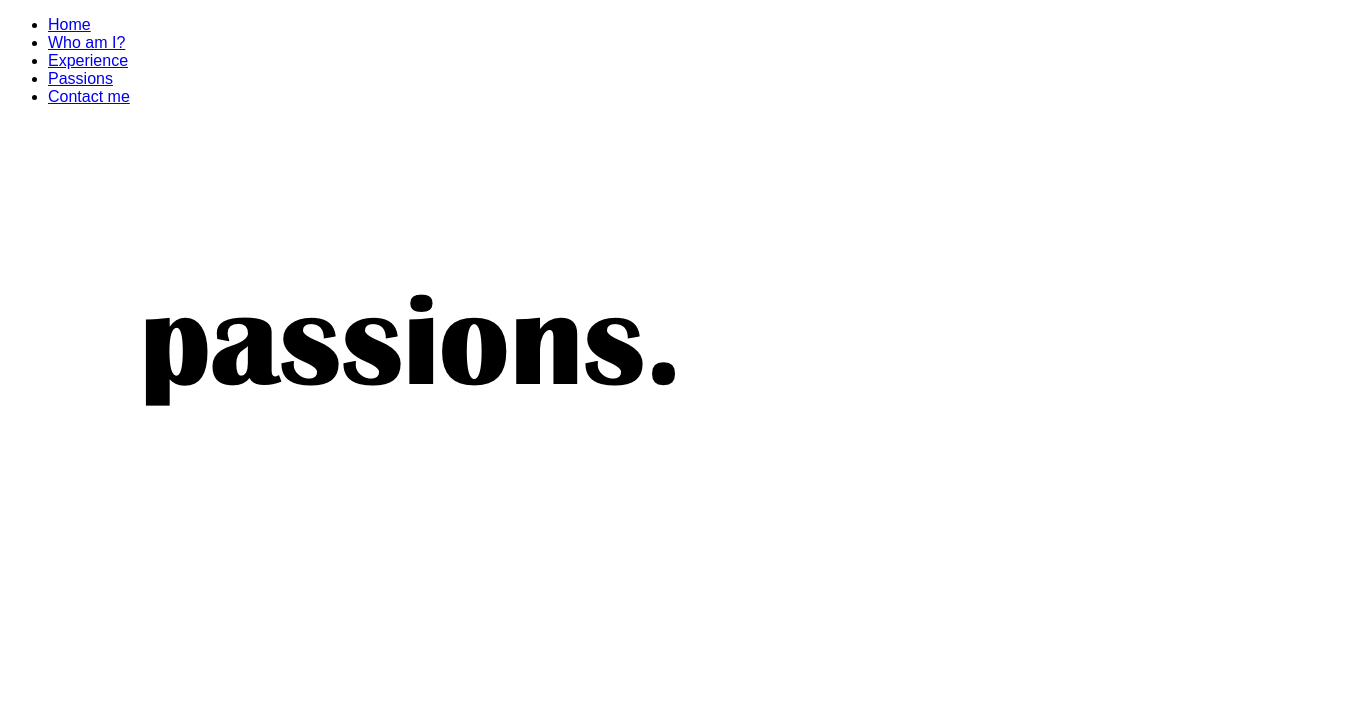
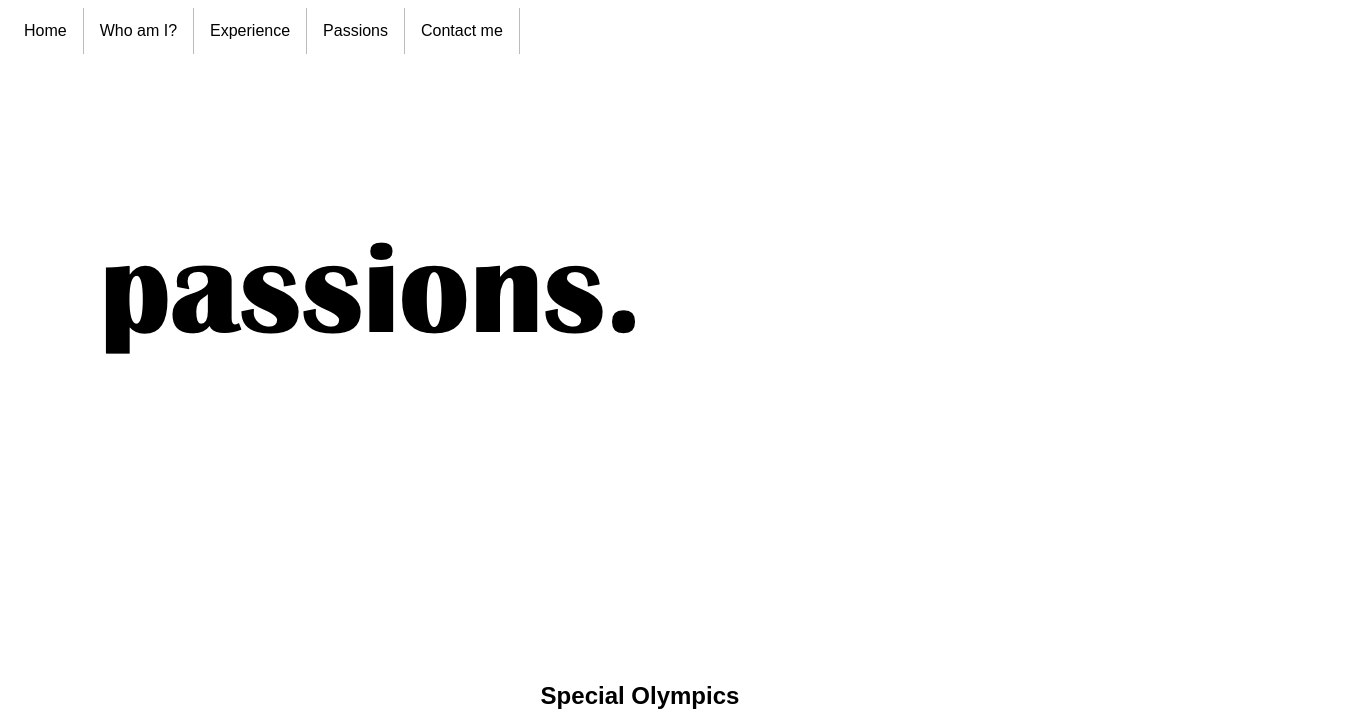
Before and after one commit to mollybomba/mollybomba.github.io, a plain HTML site: page passions.html in a window 1280 px wide. Shown: the top 727 px of the page, 1370 px wide, since content can reach past the window. Drawn offline with Linux system fonts and the light colour scheme.

Commit message:
nav. bar

```diff
--- a/passions.html
+++ b/passions.html
@@ -5,6 +5,38 @@
 <link rel="stylesheet" type="text/css" href="index.html" />
 </head>
 <style>
+/*style of nav. bar */
+section {
+  display: block;
+}
+ul {
+  list-style-type: none;
+  margin: 0;
+  padding: 0;
+  overflow: hidden;
+  background-color: #FFFFFF;
+}
+
+li {
+  float: left;
+  border-right:1px solid #bbb;
+}
+
+li:last-child {
+  border-right: none;
+}
+
+li a {
+  display: block;
+  color: black;
+  text-align: center;
+  padding: 14px 16px;
+  text-decoration: none;
+}
+
+li a:hover:not(.active) {
+  background-color: grey;
+}
 .center {
   display:block;
 }
```
Also changed, not shown: experience.html (+33 -0 lines).
